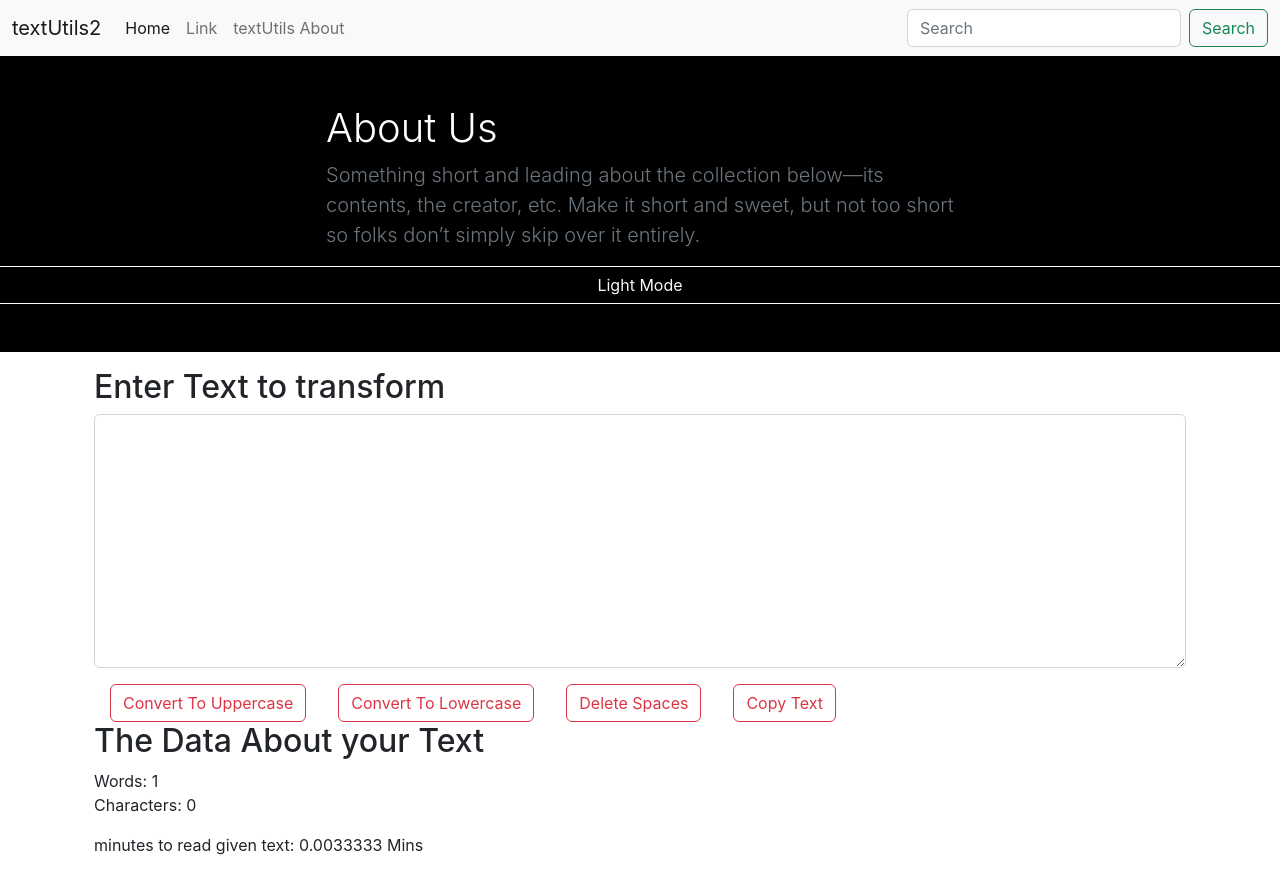
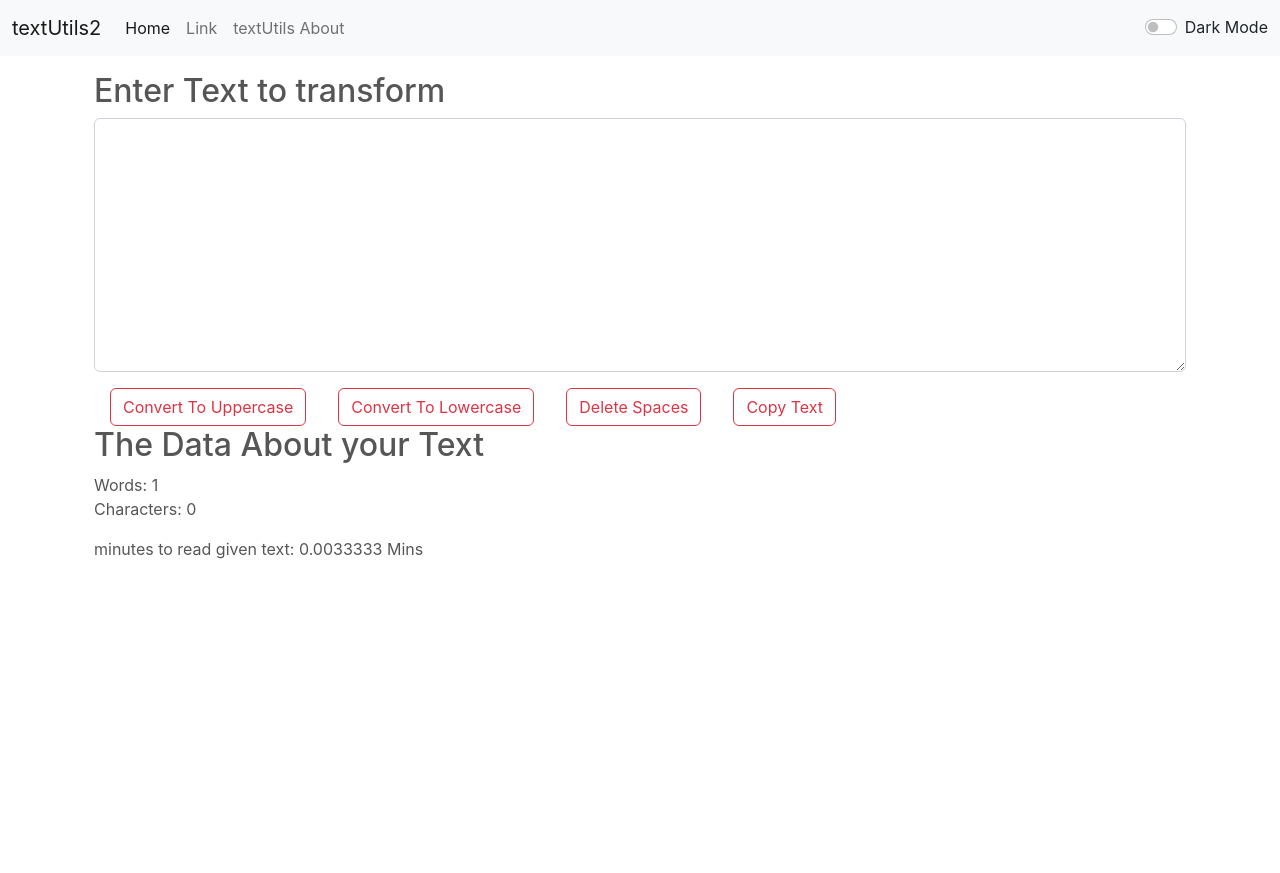
Before and after one commit to ChakrabortyK/React-TextUtils, a React (Create React App) app: page / in a window 1280 px wide. After the commit the page ends 800 px from the top, so only its background shows below. Built offline with nearby package versions, Linux system fonts and the light colour scheme.

Commit message:
V12 darkmode at APP.js

```diff
--- a/src/App.js
+++ b/src/App.js
@@ -1,16 +1,34 @@
 // import logo from "./logo.svg";
+import { useState } from "react";
 import "./App.css";
-import About from "./components/About";
+// import About from "./components/About";
 import Navbar from "./components/Navbar";
 import TextForm from "./components/TextForm";
 
 function App() {
+  const [mode, setmode] = useState("light");
+
+  const toggleMode = () => {
+    if (mode === "dark") {
+      setmode("light");
+      document.body.style.backgroundColor = "#fff";
+    } else {
+      setmode("dark");
+      document.body.style.backgroundColor = "#565656";
+    }
+  };
+
   return (
     <>
-      <Navbar title="textUtils2" about="textUtils About" />
-      <About />
+      <Navbar
+        title="textUtils2"
+        about="textUtils About"
+        mode={mode}
+        toggleMode={toggleMode}
+      />
+      {/* <About /> */}
       <div className="container my-3">
-        <TextForm heading="Enter Text to transform" />
+        <TextForm heading="Enter Text to transform" mode={mode} />
       </div>
     </>
   );
--- a/src/components/Navbar.jsx
+++ b/src/components/Navbar.jsx
@@ -3,7 +3,7 @@
 
 export default function Navbar(props) {
   return (
-    <nav className="navbar navbar-expand-lg bg-light">
+    <nav className={`navbar navbar-expand-lg navbar-${props.mode} bg-${props.mode}`}>
       <div className="container-fluid">
         <a className="navbar-brand" href="/">
           {props.title}
@@ -37,17 +37,10 @@
               </a>
             </li>
           </ul>
-          <form className="d-flex" role="search">
-            <input
-              className="form-control me-2"
-              type="search"
-              placeholder="Search"
-              aria-label="Search"
-            />
-            <button className="btn btn-outline-success" type="submit">
-              Search
-            </button>
-          </form>
+          <div className={`form-check form-switch text-${props.mode === 'light' ? 'dark' : 'light'}`}>
+            <input className="form-check-input" type="checkbox" role="switch" id="flexSwitchCheckDefault" onClick={props.toggleMode} />
+            <label className="form-check-label " htmlFor="flexSwitchCheckDefault">Dark Mode</label>
+          </div>
         </div>
       </div>
     </nav>
--- a/src/components/TextForm.jsx
+++ b/src/components/TextForm.jsx
@@ -34,18 +34,38 @@
     //300=>1min  1=> 0.0033mins
     return (
         <>
-            <div className="container">
+            <div className="container"
+                style={{
+                    backgroundColor: props.mode === 'light' ? '#fff' : '#565656',
+                    color: props.mode === 'dark' ? '#fff' : '#565656'
+                }}>
+
                 <h2>{props.heading}</h2>
 
                 <div className="mb-3">
-                    <textarea className="form-control" id="mytextbox" rows="10" value={text} onChange={handleOnchange}></textarea>
+                    <textarea
+                        className="form-control"
+                        id="mytextbox"
+                        rows="10"
+                        value={text}
+                        onChange={handleOnchange}
+                        style={{
+                            backgroundColor: props.mode === 'light' ? '#fff' : '#565656',
+                            color: props.mode === 'dark' ? '#fff' : '#565656'
+                        }}>
+
+                    </textarea>
                 </div>
                 <button className="btn btn-outline-danger mx-3" onClick={handleUpClick}>Convert To Uppercase</button>
                 <button className="btn btn-outline-danger mx-3" onClick={handleLoClick}>Convert To Lowercase</button>
                 <button className="btn btn-outline-danger mx-3" onClick={handleDelClick}>Delete Spaces</button>
                 <button className="btn btn-outline-danger mx-3" onClick={handleCopy}>Copy Text</button>
             </div>
-            <div className="container">
+            <div className="container"
+                style={{
+                    backgroundColor: props.mode === 'light' ? '#fff' : '#565656',
+                    color: props.mode === 'dark' ? '#fff' : '#565656'
+                }}>
                 <h2>The Data About your Text</h2>
                 <p className='my-0'>Words: {text.split(" ").length}</p>
                 <p>Characters: {text.length}</p>
```
